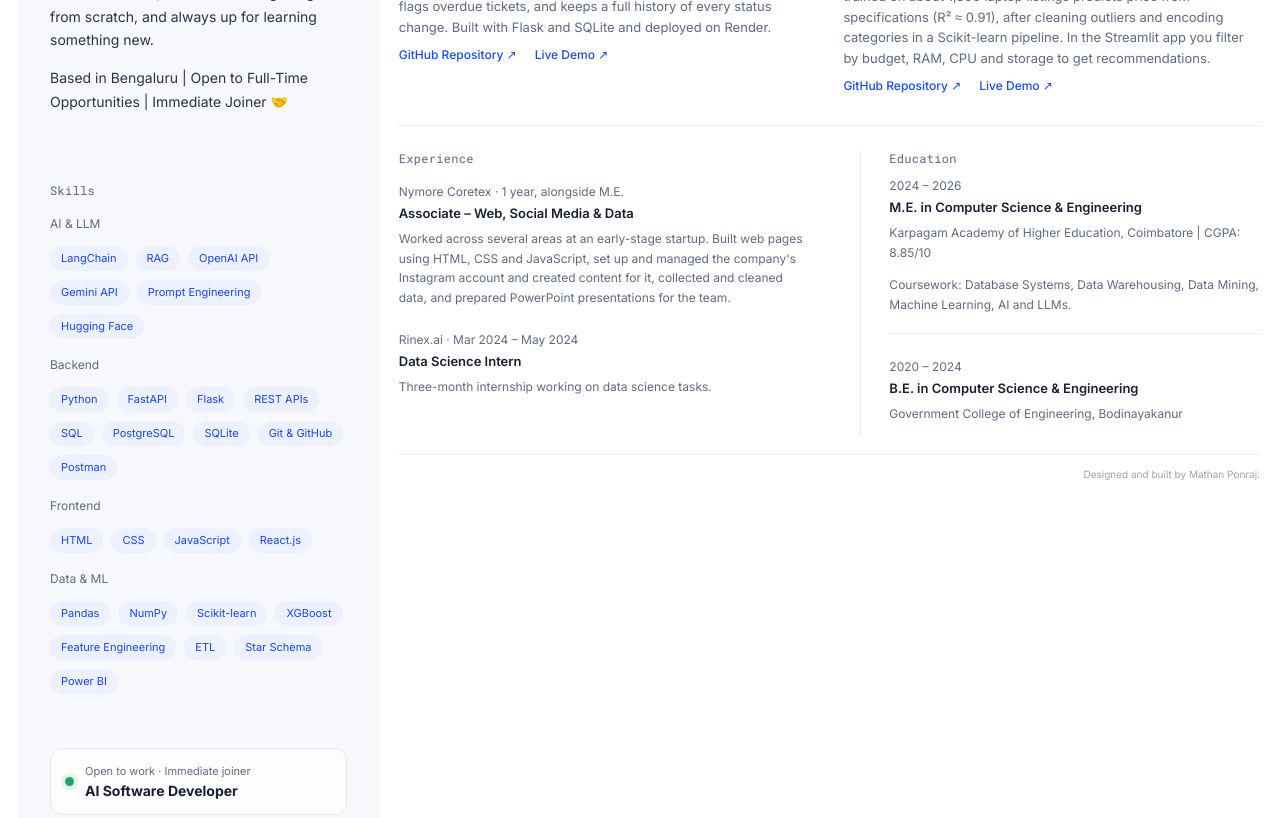
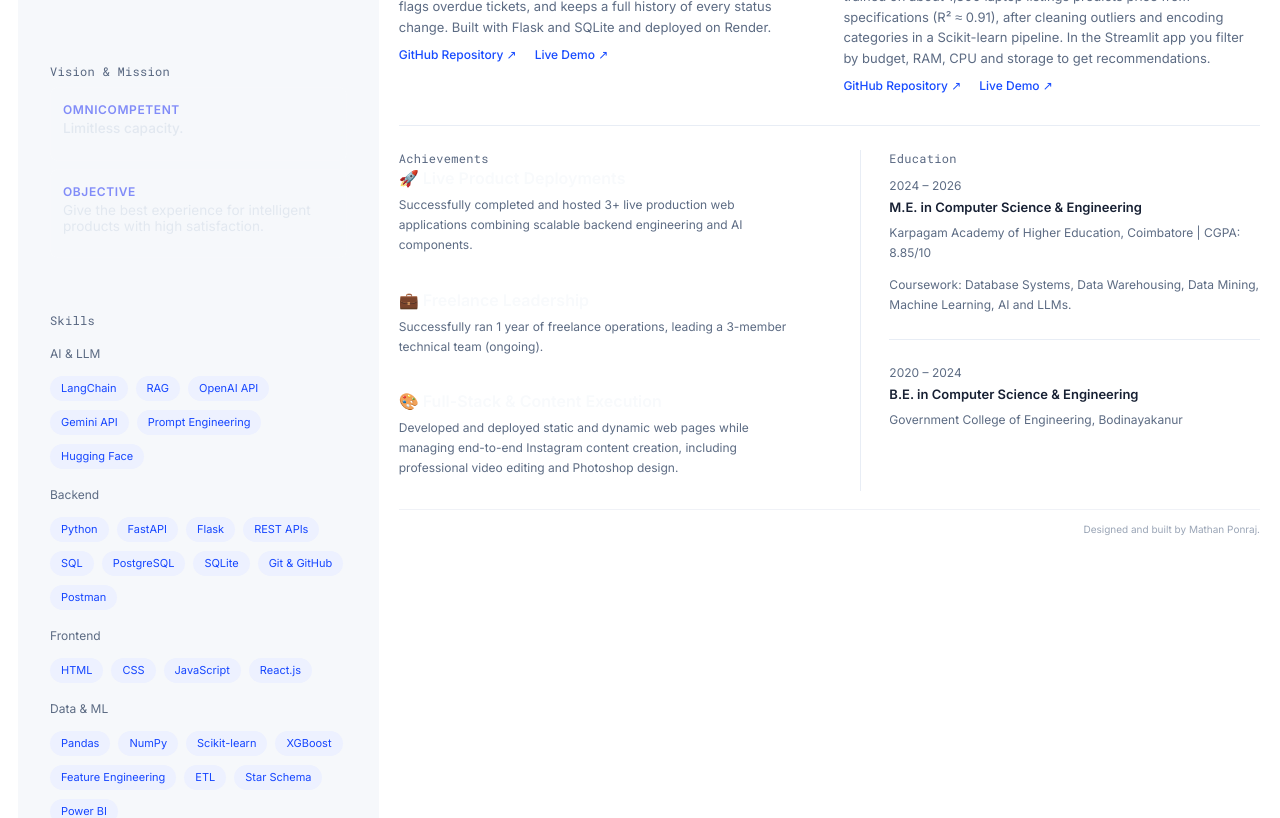
Before and after one commit to mathan-ponraj/mathan_portfolio, a React (Vite) app: page / in a window 1280 px wide. Shown: the part 760-1578 px from the top of the page. Built offline with nearby package versions, Linux system fonts and the light colour scheme.

Commit message:
Revise profile and add achievements section
Updated profile information and improved the about section to reflect current role and skills. Added achievements and education sections with relevant details.

```diff
--- a/src/App.jsx
+++ b/src/App.jsx
@@ -3,16 +3,13 @@ import './App.css';
 
 const profile = {
   name: "Mathan Ponraj",
-  title: "AI Software Developer",
-  tagline: "Python, FastAPI and LLM/RAG applications. Looking for AI Software Engineer role in Bengaluru.",
+  title: "Python AI Developer",
+  tagline: "Beyond Innovation — Looking for Python AI Developer roles in Bengaluru.",
   location: "Bengaluru, India",
-  // Phone removed from the public page to avoid spam calls. Keep it on your resume instead.
-  // To show it again, set phone: "+91 7339404085"
   phone: "7339404085",
   photo: "/images/portfolio photo.png",
   email: "mathanponraj03@gmail.com",
   linkedin: "https://www.linkedin.com/in/mathan03/",
-  // Fixed: this used to point to the portfolio repo, not your GitHub profile.
   github: "https://github.com/mathan-ponraj",
 };
 
@@ -71,11 +68,9 @@ const projects = [
     number: "04",
     title: "LapPick",
     tags: ['Python', 'XGBoost', 'Scikit-Learn', 'Streamlit', 'Joblib', 'Feature Engineering'],
-    // VERIFY the R² below against your notebook. Your site said 0.96, LinkedIn said 0.91, resume said 0.92.
     description: "A laptop price predictor and recommender. An XGBoost model trained on about 1,300 laptop listings predicts price from specifications (R² ≈ 0.91), after cleaning outliers and encoding categories in a Scikit-learn pipeline. In the Streamlit app you filter by budget, RAM, CPU and storage to get recommendations.",
     image: '/images/lappick-thumbnail.svg',
     imageAlt: 'LapPick laptop price and recommendation system banner',
-    // VERIFY this repo link opens. Other places use a different repo name (Laptop-Price-And-Recommendation-System).
     github: 'https://github.com/mathan-ponraj/lappick',
     live: 'https://laptop-price-and-recommendation-system-icvhjjspmfrmmy2rfmtuaq.streamlit.app/',
     theme: 'lappick',
@@ -142,18 +137,25 @@ function Sidebar() {
           </p>
         )}
       </div>
+
       <section className="sidebar-section about-section">
         <p className="section-kicker">About</p>
         <div className="about-copy">
-          <p>AI & Software Developer</p>
-          <p>Software Developer building intelligent applications, from APIs and databases to AI-powered solutions using Python, FastAPI, React, SQL, and LangChain.</p>
+          <p>I am a Python AI Developer building intelligent applications, from high-performance REST APIs and databases to advanced GenAI and RAG solutions using Python, FastAPI, and LangChain. Passionate about solving complex operational challenges, I transform raw ideas into production-ready software with a commitment to excellence. Based in Bengaluru and actively seeking full-time opportunities. 🤝</p>
+        </div>
+      </section>
 
-          <p>vBuilt 7+ end-to-end projects across Generative AI, RAG, Machine Learning, Data Pipelines, and Backend Development.</p>
-
-          <p>A little into code, a lot into building things from scratch, and always up for learning something new.</p>
-
-
-          <p>Based in Bengaluru | Open to Full-Time Opportunities | Immediate Joiner 🤝</p>
+      <section className="sidebar-section philosophy-section">
+        <p className="section-kicker">Vision & Mission</p>
+        <div style={{ display: 'grid', gridTemplateColumns: '1fr', gap: '8px', marginTop: '8px' }}>
+          <div style={{ padding: '10px 12px', background: 'rgba(255, 255, 255, 0.03)', border: '1px solid rgba(255, 255, 255, 0.08)', borderRadius: '8px' }}>
+            <span style={{ fontSize: '0.75rem', fontWeight: 600, color: '#818cf8', textTransform: 'uppercase', letterSpacing: '0.05em' }}>Omnicompetent</span>
+            <p style={{ fontSize: '0.85rem', color: '#e2e8f0', marginTop: '2px', fontWeight: 500 }}>Limitless capacity.</p>
+          </div>
+          <div style={{ padding: '10px 12px', background: 'rgba(255, 255, 255, 0.03)', border: '1px solid rgba(255, 255, 255, 0.08)', borderRadius: '8px' }}>
+            <span style={{ fontSize: '0.75rem', fontWeight: 600, color: '#818cf8', textTransform: 'uppercase', letterSpacing: '0.05em' }}>Objective</span>
+            <p style={{ fontSize: '0.85rem', color: '#e2e8f0', marginTop: '2px' }}>Give the best experience for intelligent products with high satisfaction.</p>
+          </div>
         </div>
       </section>
 
@@ -168,31 +170,37 @@ function Sidebar() {
           </div>
         ))}
       </section>
+
       <div className="availability-card" aria-label="Current job availability">
         <span className="availability-dot" aria-hidden="true" />
         <div>
           <p className="availability-label">Open to work · Immediate joiner</p>
-          <p className="availability-role">AI Software Developer</p>
+          <p className="availability-role">Python AI Developer</p>
         </div>
       </div>
     </aside>
   );
 }
 
-function BackgroundSections() {
+function AchievementsAndEducation() {
   return (
     <section className="background-sections">
       <div className="background-column">
-        <p className="section-kicker">Experience</p>
-        {/* TODO: replace the title and dates below with the exact ones on your offer/experience letter. Check the company spelling too. */}
-        <p className="muted-line">Nymore Coretex · 1 year, alongside M.E.</p>
-        <h3>Associate – Web, Social Media &amp; Data</h3>
-        {/* TODO: say which page/site you built and what it does or what changed. Keep the title identical to your offer letter. */}
-        <p className="background-description">Worked across several areas at an early-stage startup. Built web pages using HTML, CSS and JavaScript, set up and managed the company's Instagram account and created content for it, collected and cleaned data, and prepared PowerPoint presentations for the team.</p>
-        <p className="muted-line" style={{ marginTop: '24px' }}>Rinex.ai · Mar 2024 – May 2024</p>
-        <h3>Data Science Intern</h3>
-        {/* TODO: replace this line with 1-2 specific things you actually did (dataset, model, tool, result). */}
-        <p className="background-description">Three-month internship working on data science tasks.</p>
+        <p className="section-kicker">Achievements</p>
+        <div style={{ display: 'flex', flexDirection: 'column', gap: '20px' }}>
+          <div>
+            <h3 style={{ fontSize: '1rem', fontWeight: 600, color: '#f8fafc', marginBottom: '4px' }}>🚀 Live Product Deployments</h3>
+            <p className="background-description">Successfully completed and hosted 3+ live production web applications combining scalable backend engineering and AI components.</p>
+          </div>
+          <div>
+            <h3 style={{ fontSize: '1rem', fontWeight: 600, color: '#f8fafc', marginBottom: '4px' }}>💼 Freelance Leadership</h3>
+            <p className="background-description">Successfully ran 1 year of freelance operations, leading a 3-member technical team (ongoing).</p>
+          </div>
+          <div>
+            <h3 style={{ fontSize: '1rem', fontWeight: 600, color: '#f8fafc', marginBottom: '4px' }}>🎨 Full-Stack &amp; Content Execution</h3>
+            <p className="background-description">Developed and deployed static and dynamic web pages while managing end-to-end Instagram content creation, including professional video editing and Photoshop design.</p>
+          </div>
+        </div>
       </div>
       <div className="background-column education-column">
         <p className="section-kicker">Education</p>
@@ -202,10 +210,9 @@ function BackgroundSections() {
           <p className="background-description">Karpagam Academy of Higher Education, Coimbatore | CGPA: 8.85/10</p>
           <p className="background-description">Coursework: Database Systems, Data Warehousing, Data Mining, Machine Learning, AI and LLMs.</p>
         </div>
-        <div className="education-entry">
+        <div className="education-entry" style={{ marginTop: '24px' }}>
           <p className="muted-line">2020 – 2024</p>
           <h3>B.E. in Computer Science &amp; Engineering</h3>
-          {/* TODO: add your B.E. CGPA or percentage. */}
           <p className="background-description">Government College of Engineering, Bodinayakanur</p>
         </div>
       </div>
@@ -220,12 +227,11 @@ export default function App() {
       <div className="main-content">
         <div className="projects-header">
           <p className="section-kicker">Projects</p>
-
         </div>
         <section className="projects-grid" aria-label="Selected projects">
           {projects.map((project) => <ProjectCard project={project} key={project.number} />)}
         </section>
-        <BackgroundSections />
+        <AchievementsAndEducation />
         <footer className="footer">Designed and built by Mathan Ponraj.</footer>
       </div>
     </main>
```
